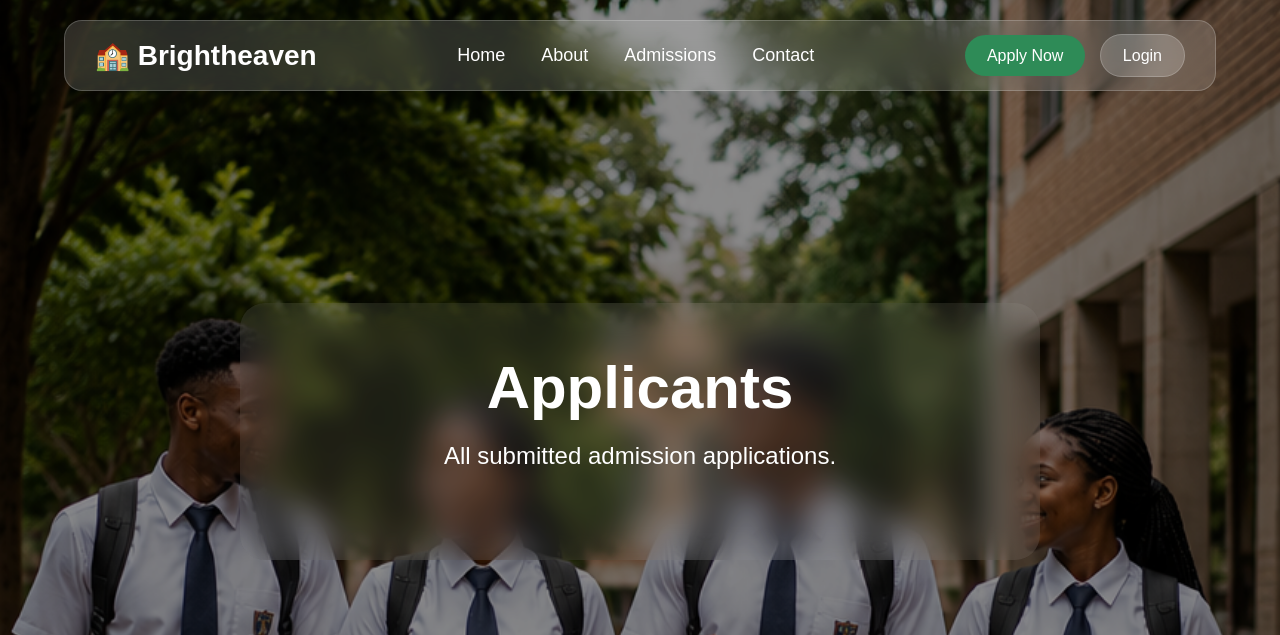
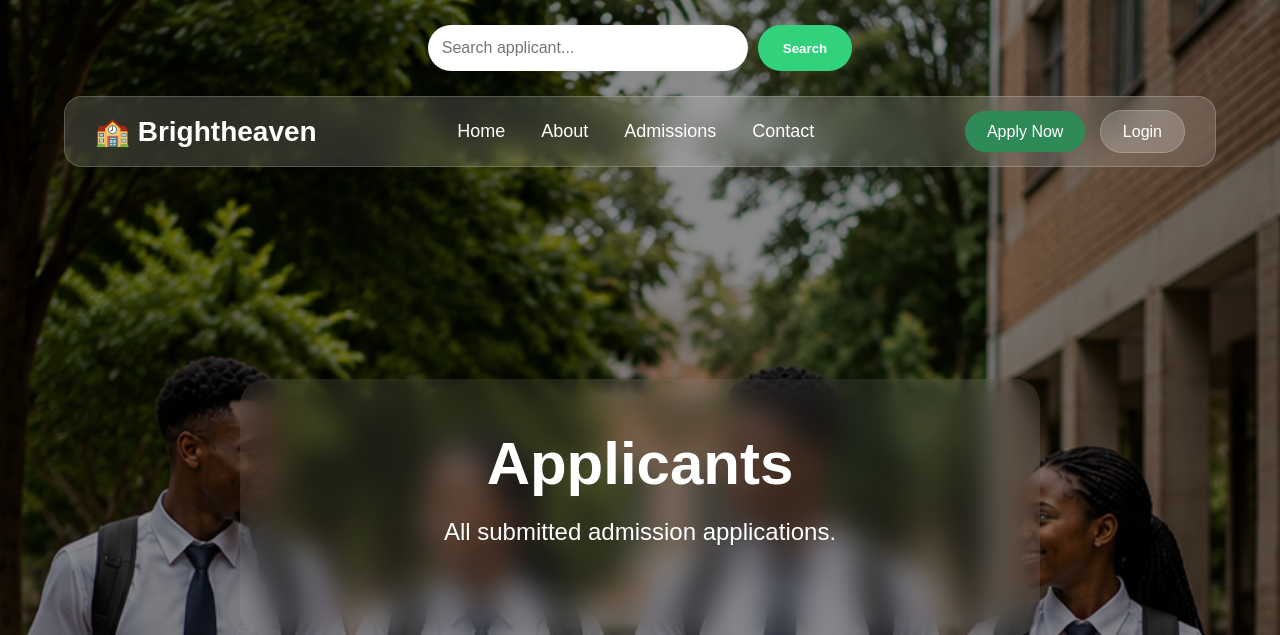
Before and after one commit to Ronniechuks11/Brightheaven-Intl-school-portal, a Flask app: page /admin/applicants in a window 1280 px wide. Shown: the top 635 px of the page. Run offline with Flask 3, Linux system fonts and the light colour scheme; data comes from the database, SQL or seed files in the repository.

Commit message:
Update Latest Changes

```diff
--- a/app.py
+++ b/app.py
@@ -93,7 +93,17 @@ def applicants():
 
     cursor = conn.cursor()
 
-    cursor.execute("SELECT * FROM applicants")
+    search = request.args.get("search", "")
+
+    if search:
+        cursor.execute("""
+            SELECT *
+            FROM applicants
+            WHERE first_name LIKE ?
+            OR last_name LIKE ?
+        """, (f"%{search}%", f"%{search}%"))
+    else:
+        cursor.execute("SELECT * FROM applicants")
 
     applicants = cursor.fetchall()
 
@@ -101,7 +111,8 @@ def applicants():
 
     return render_template(
         "admin/applicants.html",
-        applicants=applicants
+        applicants=applicants,
+        search=search
     )
 
 @app.route("/admin/applicant/<int:applicant_id>/approve")
@@ -138,6 +149,39 @@ def reject_applicant(applicant_id):
     return redirect(url_for("applicant_details",
                             applicant_id=applicant_id))
 
+@app.route("/admin/dashboard")
+def admin_dashboard():
+
+    conn = sqlite3.connect("school.db")
+    conn.row_factory = sqlite3.Row
+    cursor = conn.cursor()
+
+    # Total applicants
+    cursor.execute("SELECT COUNT(*) FROM applicants")
+    total = cursor.fetchone()[0]
+
+    # Pending applicants
+    cursor.execute("SELECT COUNT(*) FROM applicants WHERE status='Pending'")
+    pending = cursor.fetchone()[0]
+
+    # Approved applicants
+    cursor.execute("SELECT COUNT(*) FROM applicants WHERE status='Approved'")
+    approved = cursor.fetchone()[0]
+
+    # Rejected applicants
+    cursor.execute("SELECT COUNT(*) FROM applicants WHERE status='Rejected'")
+    rejected = cursor.fetchone()[0]
+
+    conn.close()
+
+    return render_template(
+        "admin/dashboard.html",
+        total=total,
+        pending=pending,
+        approved=approved,
+        rejected=rejected
+    )
+
 @app.route("/contact")
 def contact():
     return render_template("contact.html")
--- a/static/css/style.css
+++ b/static/css/style.css
@@ -733,3 +733,89 @@ APPLICATION FORM
 
     text-decoration:none;
 }
+
+/* ===========================
+   ADMIN DASHBOARD
+=========================== */
+
+.dashboard-container{
+    max-width:1100px;
+    margin:120px auto 50px;
+    padding:20px;
+}
+
+.dashboard-container h1{
+    text-align:center;
+    color:#fff;
+    margin-bottom:40px;
+}
+
+.dashboard-cards{
+    display:grid;
+    grid-template-columns:repeat(auto-fit,minmax(220px,1fr));
+    gap:20px;
+}
+
+.dashboard-card{
+    background:rgba(255,255,255,.12);
+    backdrop-filter:blur(12px);
+    border:1px solid rgba(255,255,255,.2);
+    border-radius:20px;
+    padding:30px;
+    text-align:center;
+}
+
+.dashboard-card h2{
+    color:#32d27d;
+    font-size:40px;
+    margin-bottom:10px;
+}
+
+.dashboard-card p{
+    color:#fff;
+    font-size:18px;
+}
+
+.dashboard-buttons{
+    margin-top:40px;
+    text-align:center;
+}
+
+.dashboard-buttons a{
+    display:inline-block;
+    padding:14px 30px;
+    border-radius:40px;
+    background:#32d27d;
+    color:white;
+    text-decoration:none;
+    font-weight:bold;
+}
+
+/* Search */
+
+.search-form{
+    margin:25px 0;
+    display:flex;
+    justify-content:center;
+    gap:10px;
+    flex-wrap:wrap;
+}
+
+.search-form input{
+    width:320px;
+    padding:14px;
+    border:none;
+    border-radius:30px;
+    outline:none;
+    font-size:16px;
+}
+
+.search-form button{
+    padding:14px 25px;
+    border:none;
+    border-radius:30px;
+    background:#32d27d;
+    color:white;
+    cursor:pointer;
+    font-weight:bold;
+}
--- a/templates/admin/applicants.html
+++ b/templates/admin/applicants.html
@@ -1,3 +1,16 @@
+<form method="GET" class="search-form">
+
+    <input
+        type="text"
+        name="search"
+        placeholder="Search applicant..."
+        value="{{ search }}">
+
+    <button type="submit">
+        Search
+    </button>
+
+</form>
 <table class="applicants-table">
 
           {% extends "base.html" %}
```
Also changed, not shown: templates/admin/dashboard.html (+43 -0 lines), templates/apply.html (+16 -0 lines).
